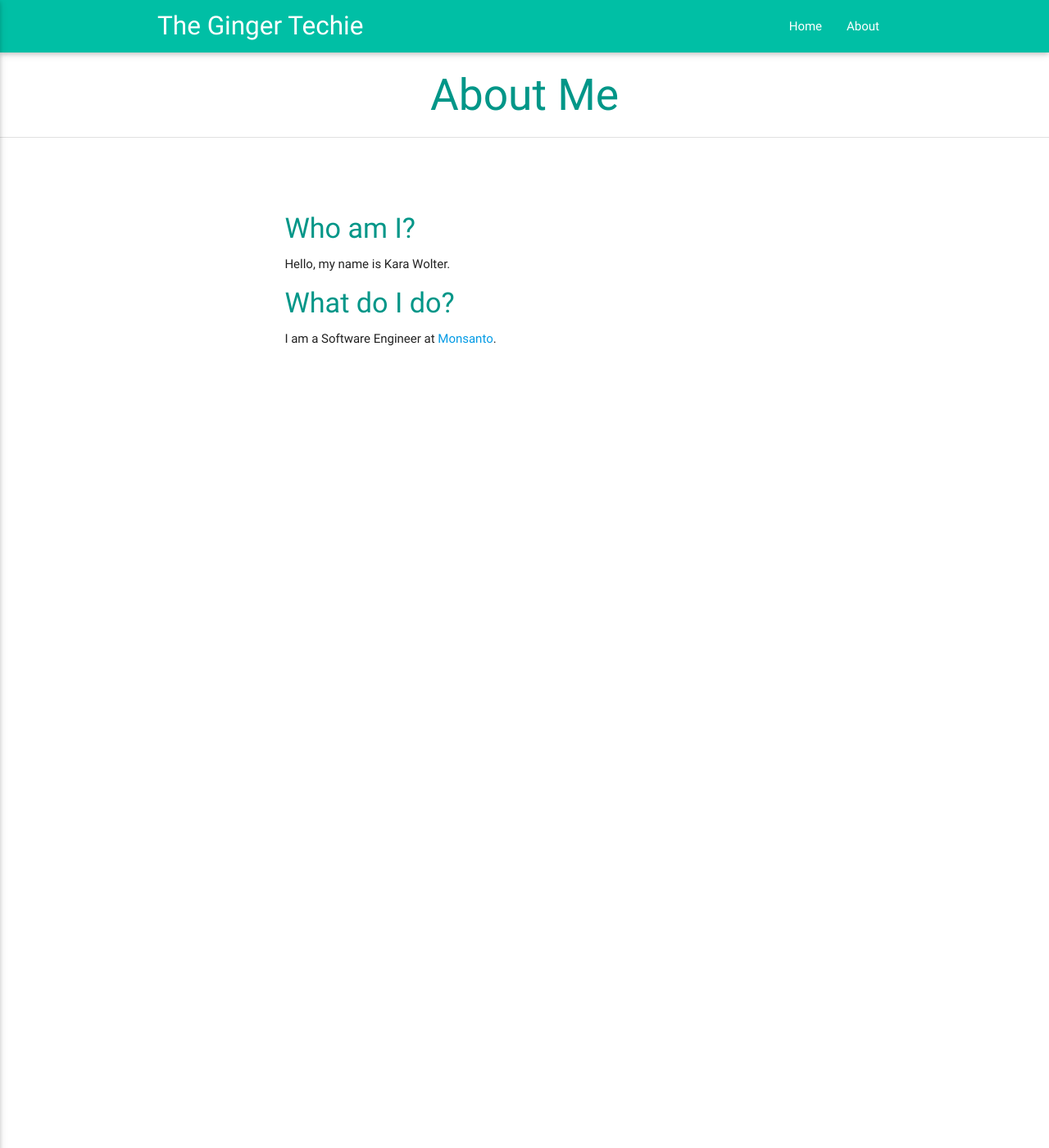
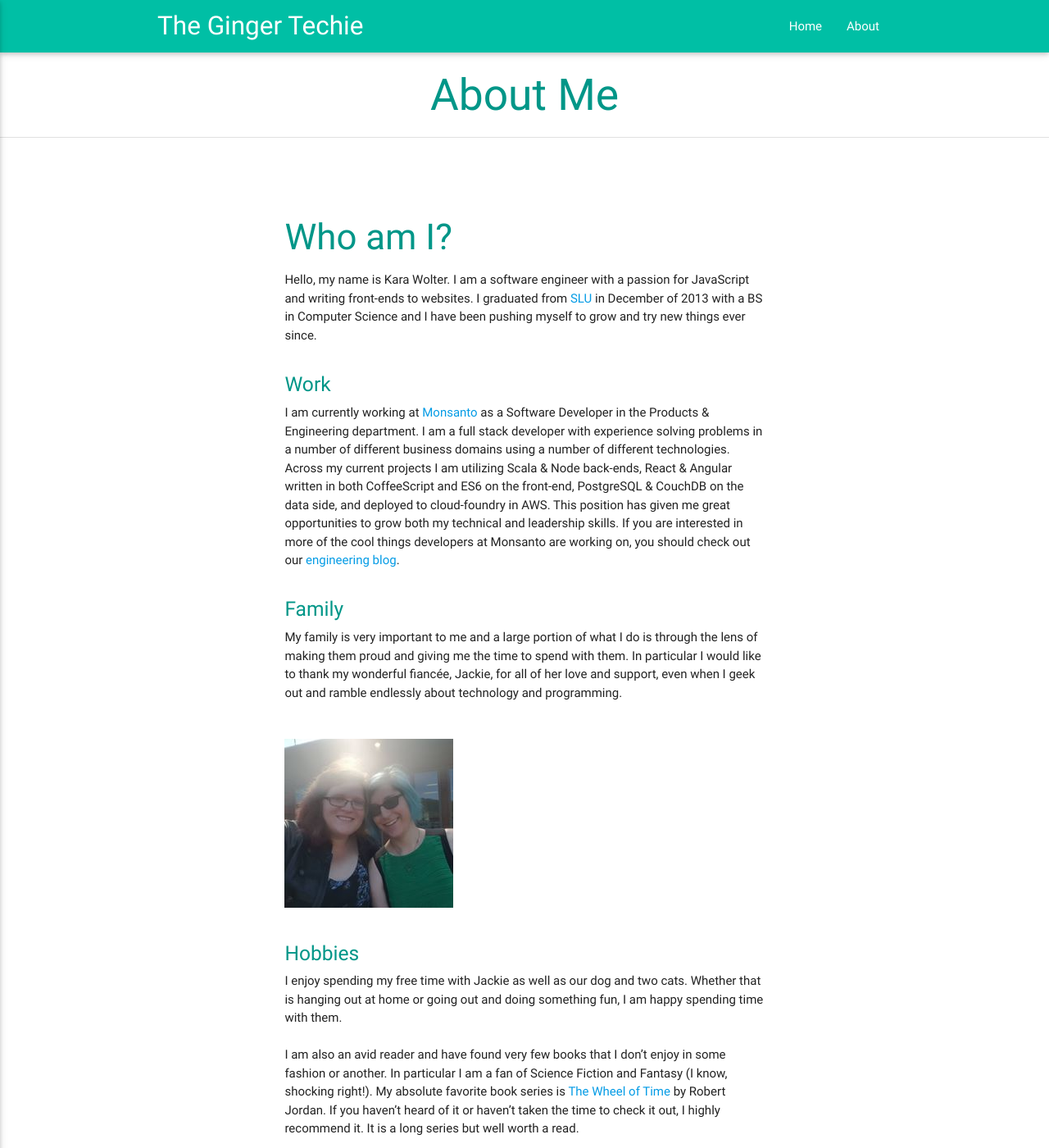
Before and after one commit to KaraWaldemer/KaraWaldemer.github.io, a Jekyll site: the page built from me/index.md, in a window 1280 px wide and 1400 px high. Shown: the whole window at 82% size. Built offline with Jekyll 4.4.1, drawn with Linux system fonts in a browser that asks for light colours; some of the changed text lies outside the part shown.

Commit message:
fleshing out the about me section

```diff
--- a/me/index.md
+++ b/me/index.md
@@ -4,8 +4,37 @@
 draft: false
 
 ---
-#### Who am I?
-Hello, my name is Kara Wolter.
+### Who am I?
 
-#### What do I do?
-I am a Software Engineer at [Monsanto](http://www.monsanto.com).
+Hello, my name is Kara Wolter. I am a software engineer with a passion for JavaScript and writing front-ends to websites. I graduated from <a href="http://www.slu.edu" target="_blank">SLU</a> in December of 2013 with a BS in Computer Science and I have been pushing myself to grow and try new things ever since.
+
+<br/>
+
+##### Work
+
+I am currently working at <a href="http://www.monsanto.com" target="_blank">Monsanto</a> as a Software Developer in the Products & Engineering department. I am a full stack developer with experience solving problems in a number of different business domains using a number of different technologies. Across my current projects I am utilizing Scala & Node back-ends, React & Angular written in both CoffeeScript and ES6 on the front-end, PostgreSQL & CouchDB on the data side, and deployed to cloud-foundry in AWS. This position has given me great opportunities to grow both my technical and leadership skills. If you are interested in more of the cool things developers at Monsanto are working on, you should check out our <a href="http://engineering.monsanto.com" target="_blank">engineering blog</a>.
+
+<br/>
+
+##### Family
+
+My family is very important to me and a large portion of what I do is through the lens of making them proud and giving me the time to spend with them. In particular I would like to thank my wonderful fiancée, Jackie, for all of her love and support, even when I geek out and ramble endlessly about technology and programming.
+
+<br/>
+<br/>
+
+![Jackie and Me](/assets/images/jackieAndMe.jpg)
+
+<br/>
+
+##### Hobbies
+
+I enjoy spending my free time with Jackie as well as our dog and two cats. Whether that is hanging out at home or going out and doing something fun, I am happy spending time with them.
+
+<br/>
+
+I am also an avid reader and have found very few books that I don't enjoy in some fashion or another. In particular I am a fan of Science Fiction and Fantasy (I know, shocking right!). My absolute favorite book series is  <a href="http://www.dragonmount.com/Books/index.php" target="_blank">The Wheel of Time</a> by Robert Jordan. If you haven't heard of it or haven't taken the time to check it out, I highly recommend it. It is a long series but well worth a read.
+
+<br/>
+
+Additionally, I have done a lot of work in the past with the local Saint Louis LGBT community. This is an area that is very near and dear to my heart and I do not hide that part of my life so in the future I might break out a new blog relating to that work.
```
Also changed, not shown: assets/images/jackieAndMe.jpg (added).
